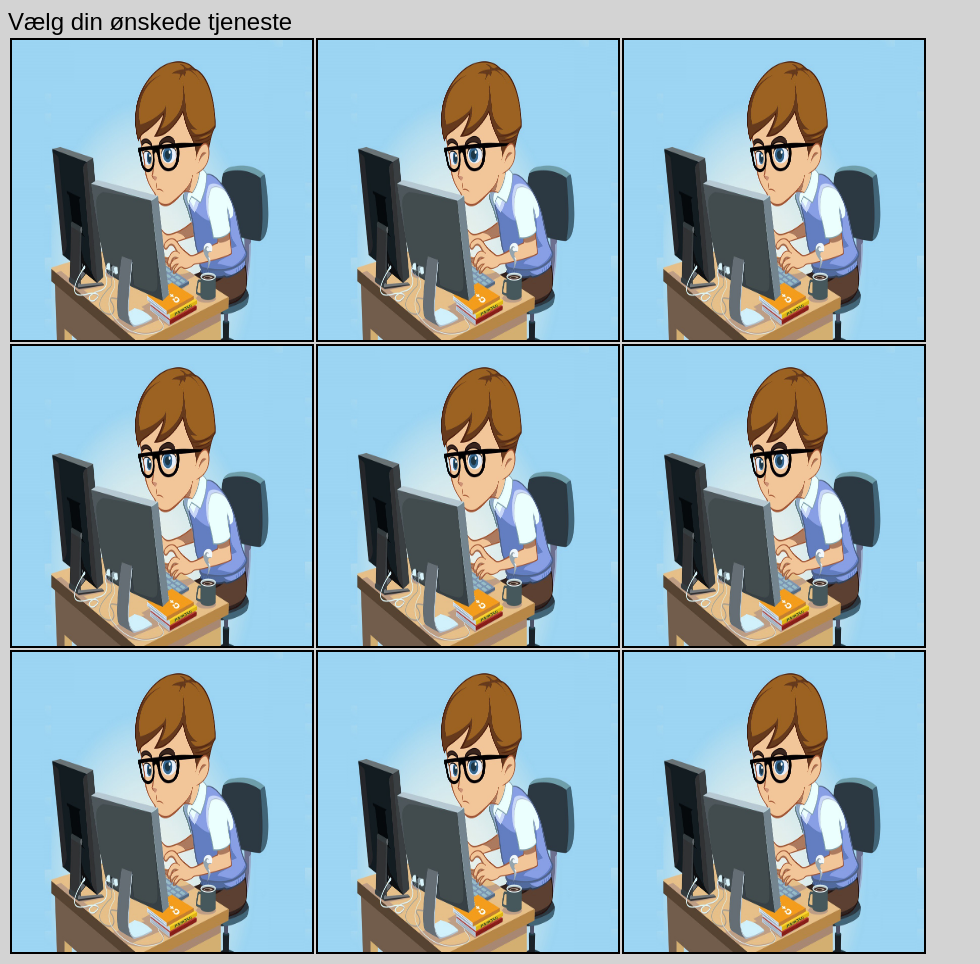
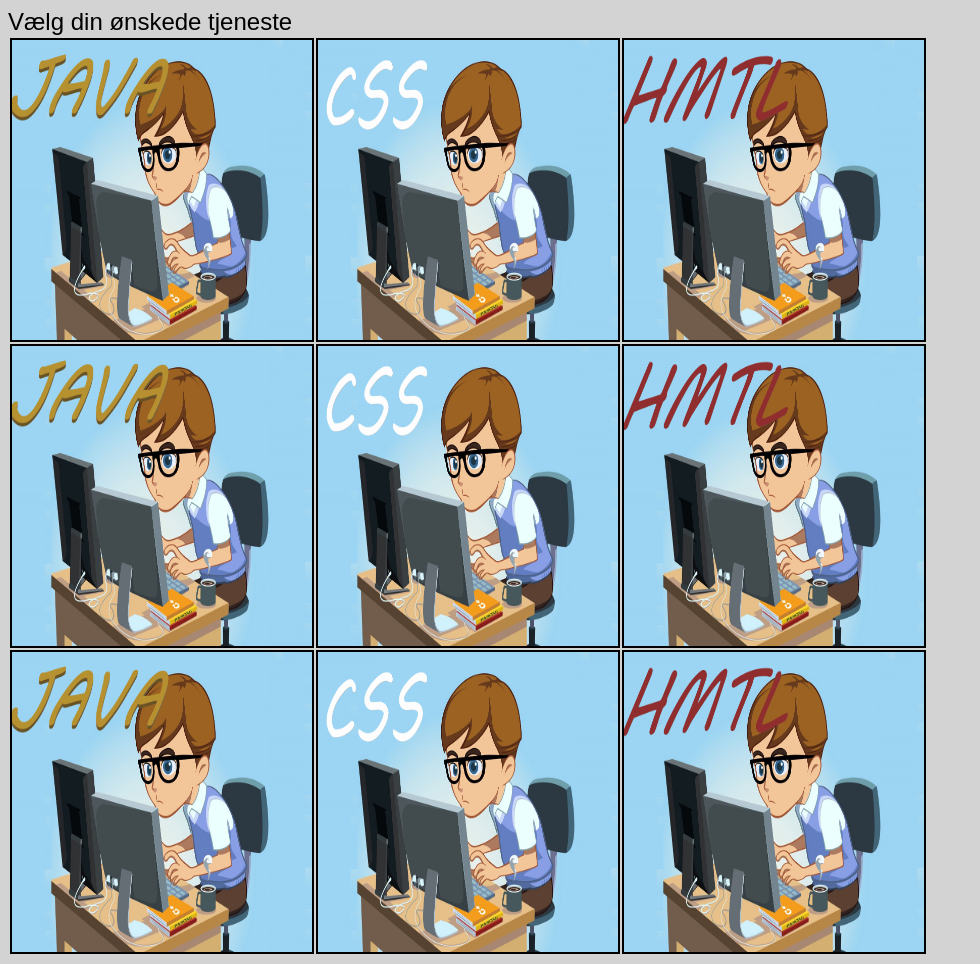
Before and after one commit to adkl19ab/Coronagroup, a plain HTML site: page Skills.html in a window 1280 px wide. Shown: the whole page, without its empty margins (0-980 px from the left). Drawn offline with Linux system fonts and the light colour scheme.

```diff
--- a/Skills.html
+++ b/Skills.html
@@ -10,25 +10,25 @@
 <style>
     th {
         border: 2px solid black;
-        padding: 0px;
+        padding: 0;
 
     }
 </style>
 <table>
     <tr>
-        <th><a href="https://www.google.dk"><img style="display:block" src="images/test.jpeg" alt="JAVA" height=300 width=300></a></th>
-        <th><a href="https://www.google.dk"><img style="display:block" src="images/test.jpeg" alt="CSS" height=300 width=300></a></th>
-        <th><a href="https://www.google.dk"><img style="display:block" src="images/test.jpeg" alt="HTML" height=300 width=300></a></th>
+        <th><a href="https://www.google.dk"><img style="display:block" src="images/test1.png" alt="JAVA" height=300 width=300></a></th>
+        <th><a href="https://www.google.dk"><img style="display:block" src="images/test3.png" alt="CSS" height=300 width=300></a></th>
+        <th><a href="https://www.google.dk"><img style="display:block" src="images/test2.png" alt="HTML" height=300 width=300></a></th>
     </tr>
     <tr>
-        <th><a href="https://www.google.dk"><img style="display:block" src="images/test.jpeg" alt="JAVA" height=300 width=300></a></th>
-        <th><a href="https://www.google.dk"><img style="display:block" src="images/test.jpeg" alt="CSS" height=300 width=300></a></th>
-        <th><a href="https://www.google.dk"><img style="display:block" src="images/test.jpeg" alt="HTML" height=300 width=300></a></th>
+        <th><a href="https://www.google.dk"><img style="display:block" src="images/test1.png" alt="JAVA" height=300 width=300></a></th>
+        <th><a href="https://www.google.dk"><img style="display:block" src="images/test3.png" alt="CSS" height=300 width=300></a></th>
+        <th><a href="https://www.google.dk"><img style="display:block" src="images/test2.png" alt="HTML" height=300 width=300></a></th>
     </tr>
     <tr>
-        <th><a href="https://www.google.dk"><img style="display:block" src="images/test.jpeg" alt="JAVA" height=300 width=300></a></th>
-        <th><a href="https://www.google.dk"><img style="display:block" src="images/test.jpeg" alt="CSS" height=300 width=300></a></th>
-        <th><a href="https://www.google.dk"><img style="display:block" src="images/test.jpeg" alt="HTML" height=300 width=300></a></th>
+        <th><a href="https://www.google.dk"><img style="display:block" src="images/test1.png" alt="JAVA" height=300 width=300></a></th>
+        <th><a href="https://www.google.dk"><img style="display:block" src="images/test3.png" alt="CSS" height=300 width=300></a></th>
+        <th><a href="https://www.google.dk"><img style="display:block" src="images/test2.png" alt="HTML" height=300 width=300></a></th>
     </tr>
 </table>
 
```
Also changed, not shown: Index.html (+2 -2 lines), images/test1.png (added), images/test2.png (added), images/test3.png (added).
